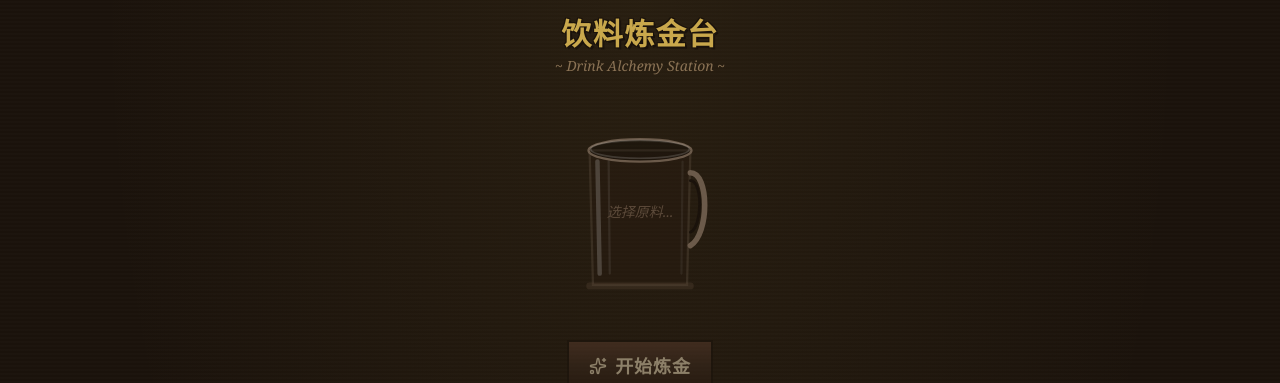
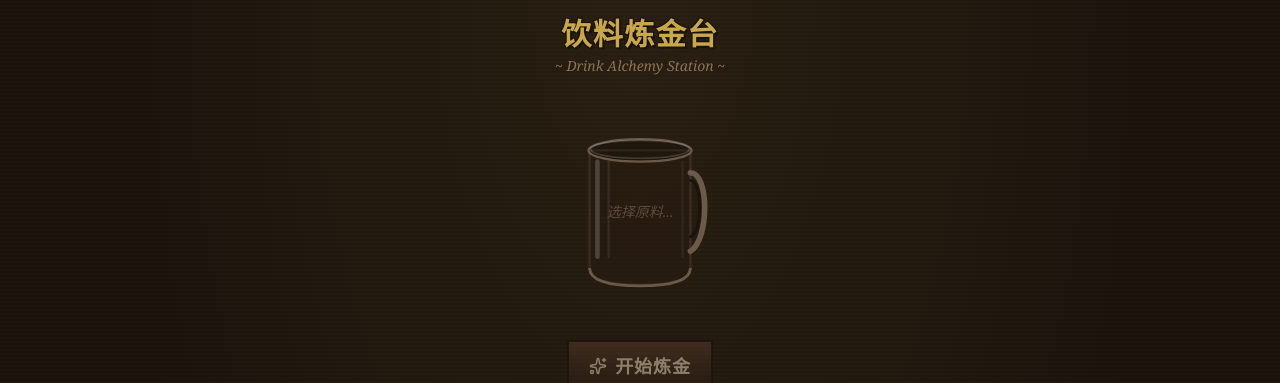
Before and after one commit to ankesu/drink-lab, a React (Vite) app: page / in a window 1280 px wide. Shown: the top 383 px of the page. Built offline with nearby package versions, Linux system fonts and the light colour scheme.

Commit message:
🥛 圆底玻璃杯

```diff
--- a/src/components/BrewLab.jsx
+++ b/src/components/BrewLab.jsx
@@ -138,27 +138,20 @@ export default function BrewLab({ game, onNavigate }) {
         >
           {/* 杯子 SVG */}
           <svg viewBox="0 0 160 200" className="w-full h-full">
-            {/* 杯身主体 - 圆柱形 */}
+            {/* 杯身主体 - 圆底玻璃杯 */}
             <path
-              d="M35 45 L38 165 L122 165 L125 45 Z"
+              d="M35 45 L35 150 Q35 165 80 165 Q125 165 125 150 L125 45 Z"
               fill={selected.length >= 1 ? (selected.length >= 2 ? mixedColor : (ingredients.find(i => i.id === selected[0])?.color || '#2a1a10')) : '#2a1a10'}
               stroke="#6b5a4a"
               strokeWidth="2"
               opacity={selected.length >= 1 ? 0.92 : 0.3}
             />
 
-            {/* 杯底底座 */}
-            <rect
-              x="32" y="163" width="96" height="6"
-              rx="3" fill="#5c4a3a"
-              opacity={selected.length >= 1 ? 0.9 : 0.3}
-            />
-
             {/* 液体分层效果 */}
             {selected.length >= 1 && selected.map((id, i) => {
               const ing = ingredients.find(x => x.id === id);
-              const layerH = selected.length === 1 ? 112 : 112 / selected.length;
-              const yStart = selected.length === 1 ? 53 : 53 + i * layerH;
+              const layerH = selected.length === 1 ? 105 : 105 / selected.length;
+              const yStart = selected.length === 1 ? 55 : 55 + i * layerH;
               return (
                 <rect
                   key={id}
@@ -168,7 +161,15 @@ export default function BrewLab({ game, onNavigate }) {
               );
             })}
 
-            {/* 杯口内壁（让杯子有深度） */}
+            {/* 杯底圆弧线 */}
+            <path
+              d="M35 150 Q35 166 80 166 Q125 166 125 150"
+              fill="none"
+              stroke="#6b5a4a"
+              strokeWidth="2.5"
+            />
+
+            {/* 杯口内壁 */}
             <ellipse
               cx="80" cy="45" rx="46" ry="10"
               fill="rgba(0,0,0,0.2)"
@@ -186,39 +187,39 @@ export default function BrewLab({ game, onNavigate }) {
 
             {/* 左侧杯身高光 */}
             <path
-              d="M42 55 L44 155"
+              d="M42 55 L42 140"
               stroke="rgba(255,255,255,0.18)"
               strokeWidth="4"
               fill="none"
               strokeLinecap="round"
             />
             <path
-              d="M52 55 L53 155"
+              d="M52 55 L52 140"
               stroke="rgba(255,255,255,0.08)"
               strokeWidth="2"
               fill="none"
               strokeLinecap="round"
             />
 
-            {/* 右侧杯身高光（窄一点） */}
+            {/* 右侧杯身高光 */}
             <path
-              d="M118 55 L117 155"
+              d="M118 55 L118 140"
               stroke="rgba(255,255,255,0.06)"
               strokeWidth="2"
               fill="none"
               strokeLinecap="round"
             />
 
-            {/* 把手 - 精致小弧线 */}
+            {/* 把手 - 弧线 */}
             <path
-              d="M125 65 C142 65, 142 120, 125 130"
+              d="M125 65 C142 65, 142 125, 125 135"
               fill="none"
               stroke="#6b5a4a"
               strokeWidth="5"
               strokeLinecap="round"
             />
             <path
-              d="M125 72 C136 72, 136 113, 125 118"
+              d="M125 72 C136 72, 136 118, 125 122"
               fill="none"
               stroke="#1a120b"
               strokeWidth="2.5"
```
Also changed, not shown: 2 other files (tests, documents, lock files or other folders).
